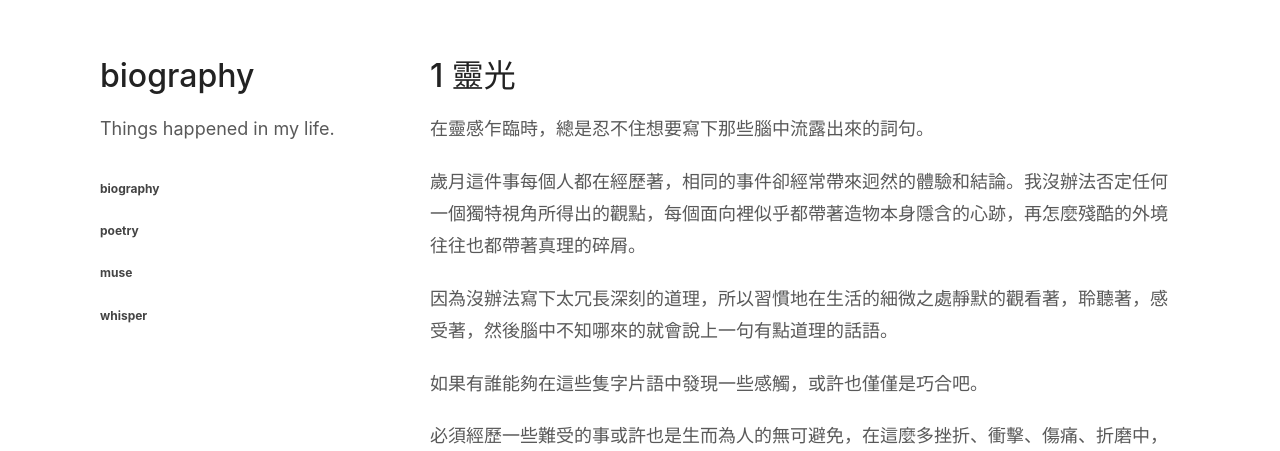
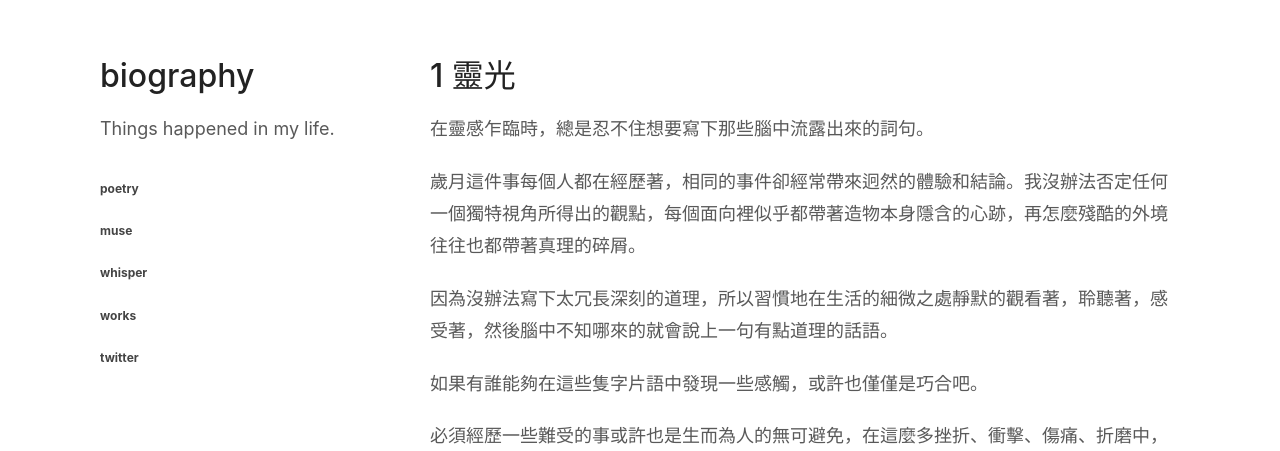
Before and after one commit to zenkarsha/biography, a Jekyll site: the page built from index.md, in a window 1280 px wide. Shown: the top 451 px of the page. Built offline with Jekyll 4.4.1, drawn with Linux system fonts in a browser that asks for light colours; our own code applies the rules of GitHub Pages for plain Markdown files.

Commit message:
Update _config.yml

```diff
--- a/_config.yml
+++ b/_config.yml
@@ -2,11 +2,13 @@ theme: jekyll-theme-minimal
 title: biography
 description: Things happened in my life.
 navigation:
-  - title: biography
-    url: https://zenkarsha.github.io/biography/
   - title: poetry
     url: https://zenkarsha.github.io/poetry/
   - title: muse
     url: https://zenkarsha.github.io/muse/
   - title: whisper
     url: https://zenkarsha.github.io/whisper/
+  - title: works
+    url: https://zenkarsha.github.io/works/
+  - title: twitter
+    url: https://twitter.com/zenkarsha/
```
